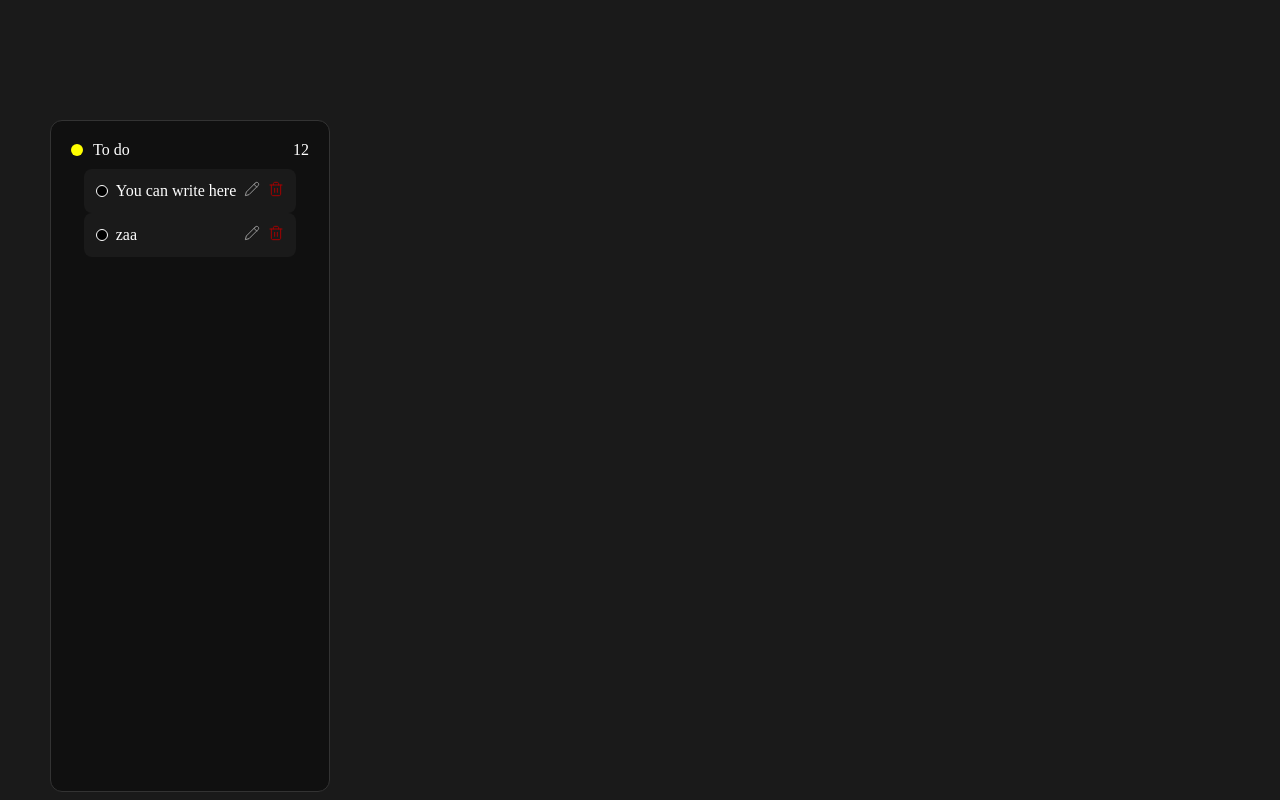
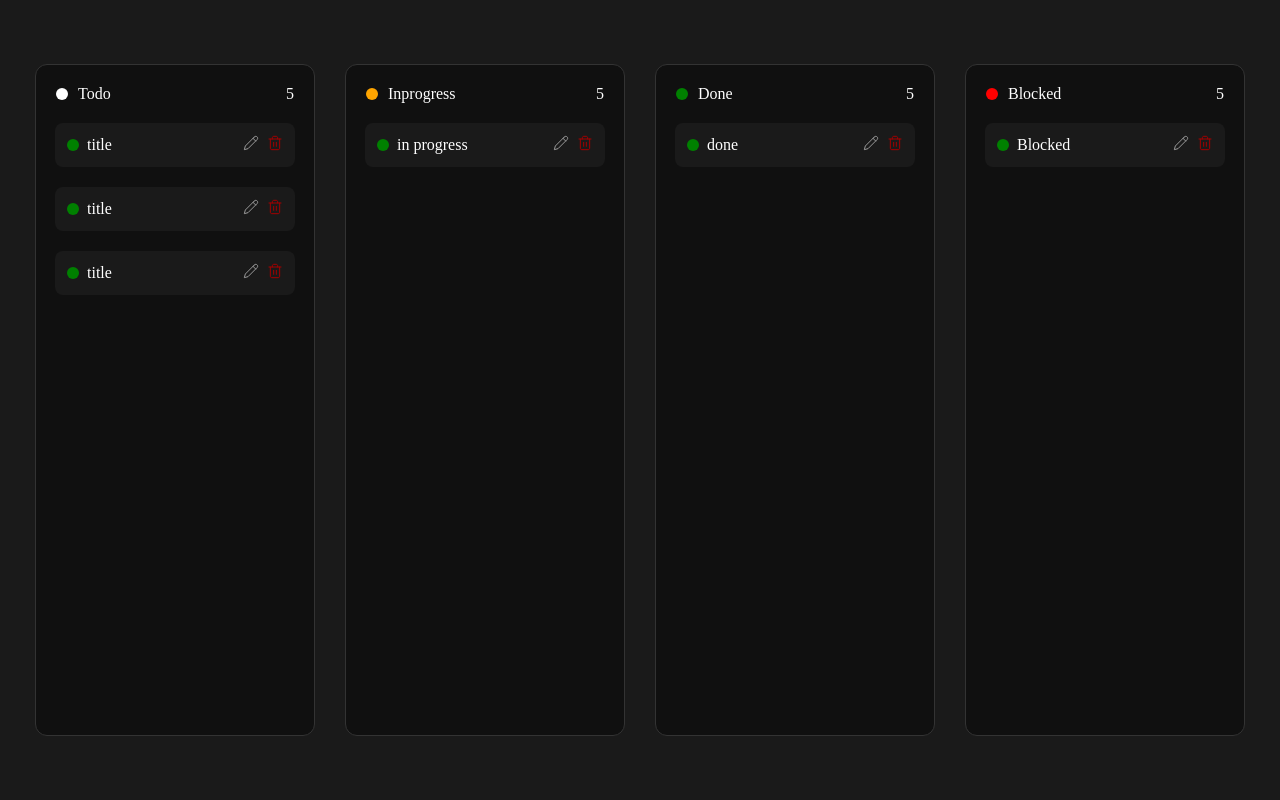
Before and after one commit to tsebe1205/todolistnew, a plain HTML site: page index.html in a window 1280 px wide. Drawn offline with Linux system fonts and the light colour scheme.

Commit message:
nemelt0612

```diff
--- a/index.css
+++ b/index.css
@@ -6,9 +6,12 @@
 body {
     background: #1A1A1A;
     display: flex;
+    justify-content: center;
+    align-items: center;
     height: 100vh;
     width: 100%;
     padding: 120px 50px;
+    gap: 30px;
 }
 
 .board {
@@ -19,7 +22,7 @@ body {
     padding: 20px;
     flex-direction: column;
     align-items: center;
-    gap: 10px;
+    gap: 20px;
     border-radius: 12px;
     border: 1px solid #333;
     background: #101010;
@@ -47,12 +50,13 @@ body {
 
 .task {
     display: flex;
-    ` width: 240px;
+    width: 240px;
     padding: 12px;
     align-items: center;
     gap: 8px;
     border-radius: 8px;
     background: #1a1a1a;
+
 }
 
 .text {
@@ -71,3 +75,21 @@ body {
 .yellow {
     background-color: yellow;
 }
+
+.red {
+    background-color: red;
+}
+
+.white {
+    background-color: white;
+}
+
+.orange {
+    background-color: orange;
+}
+
+.list {
+    display: flex;
+    flex-direction: column;
+    gap: 20px;
+}
--- a/index.js
+++ b/index.js
@@ -45,8 +45,10 @@ const removeSvg = `<svg xmlns="http://www.w3.org/2000/svg" width="16" height="16
 </svg>`;
 
 
+
+
+
 const createBoard = (title, countValue, color) => {
-
 
 
   const board = document.createElement("div");
@@ -79,14 +81,20 @@ const createBoard = (title, countValue, color) => {
   body.appendChild(board);
 
 
-
 };
-createBoard('To do', "12", "yellow")
 
 
-const createTask = (desc) => {
-    console.log('second');
-    const list = document.getElementsByClassName("list")[0];
+
+
+
+
+
+
+
+
+const createTask = (desc, index) => {
+  // console.log('second');
+  const list = document.getElementsByClassName("list")[index];
   const task = document.createElement("div");
   const circle = document.createElement("div");
   const text = document.createElement("p");
@@ -97,7 +105,7 @@ const createTask = (desc) => {
 
   task.className = "task";
   circle.classList.add('circle');
-    circle.classList.add('black');
+  circle.classList.add('green');
   text.className = 'text';
   text.innerText = desc;
   edit.innerHTML = editSvg;
@@ -110,5 +118,61 @@ const createTask = (desc) => {
   list.appendChild(task);
 
 };
-createTask('You can write here')
-createTask('zaa')
+const board = [
+  {
+    title: "Todo",
+    bgcolor: "white"
+  },
+  {
+    title: "Inprogress",
+    bgcolor: "orange"
+  },
+  {
+    title: "Done",
+    bgcolor: "green"
+  },
+  {
+    title: "Blocked",
+    bgcolor: "red"
+  }
+
+]
+
+
+
+
+const data = {
+  todo: [
+    {
+      descrition: "title",
+    },
+    {
+      descrition: "title",
+    },
+    {
+      descrition: "title",
+    },
+  ],
+  inProgress: [
+    {
+      descrition: "in progress",
+    },
+  ],
+  blocked: [
+    {
+      descrition: "done",
+    },
+  ],
+  done: [
+    {
+      descrition: "Blocked",
+    },
+  ],
+};
+board.map((el) => {
+  createBoard(el.title, 5, el.bgcolor)
+});
+
+const keys = Object.keys(data);
+
+keys.map((el, index) => data[el].map((task) => createTask(task.descrition, index)))
```
Lines whose indentation alone changed are shown as unchanged.
